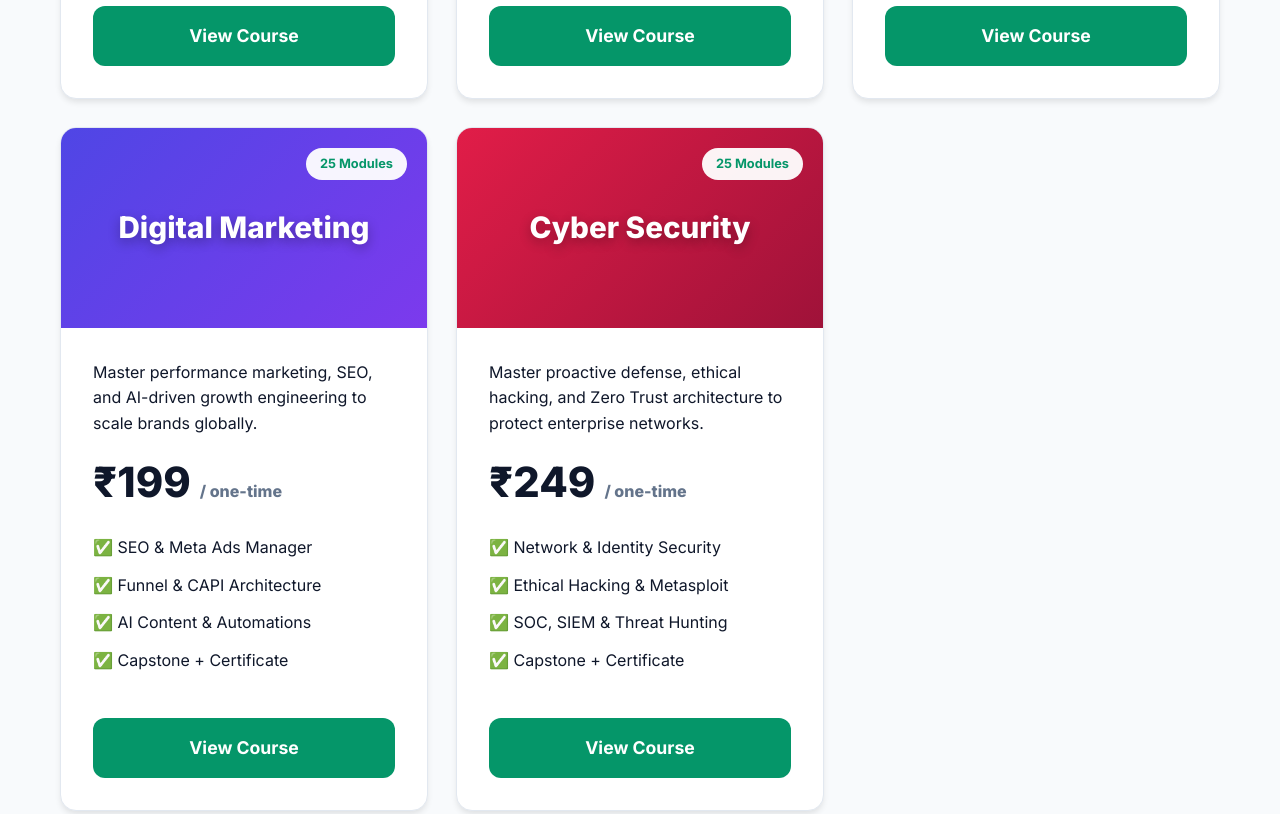
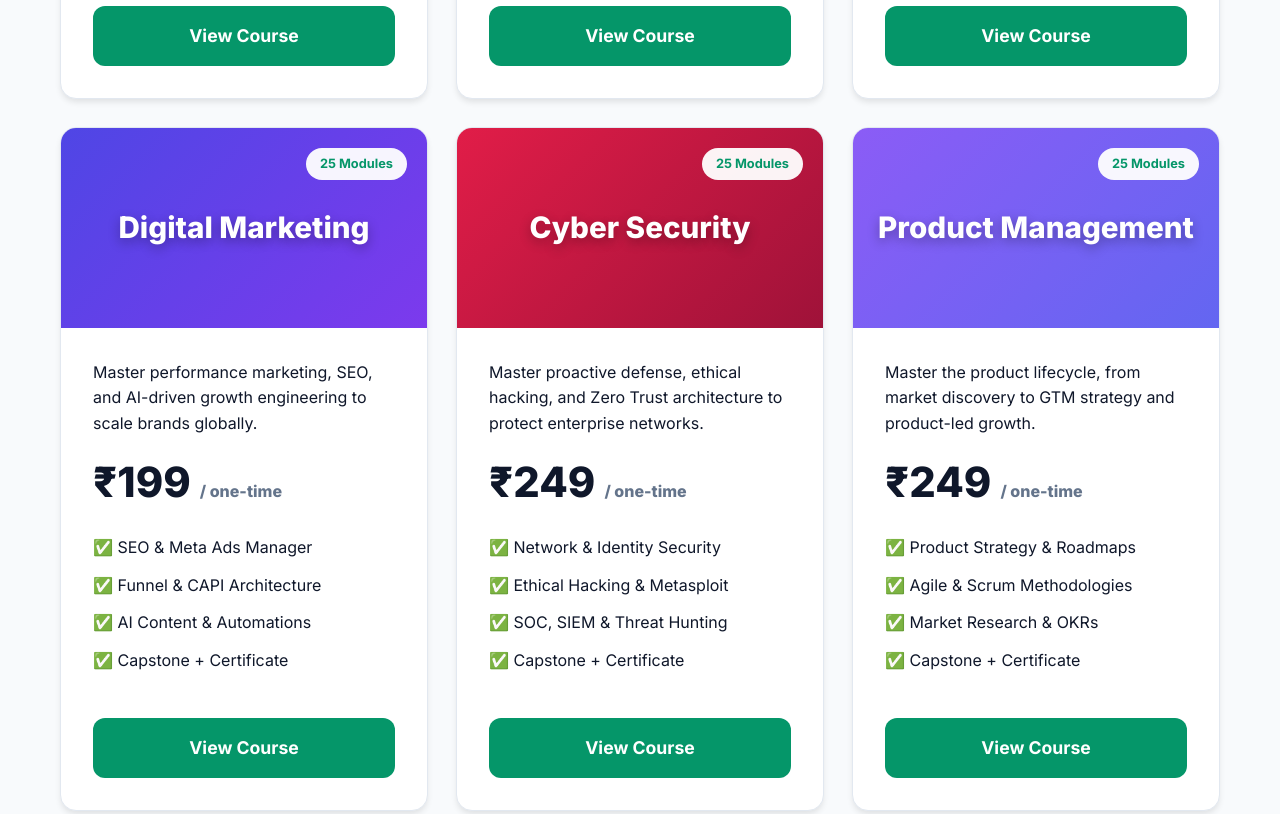
Before and after one commit to goolearn-rac/GooracLearn, a plain HTML site: page index.html in a window 1280 px wide. Shown: the part 1500-2314 px from the top of the page. Drawn offline with Linux system fonts and the light colour scheme.

Commit message:
Update index.html

```diff
--- a/index.html
+++ b/index.html
@@ -4,16 +4,16 @@
     <meta charset="UTF-8">
     <meta name="viewport" content="width=device-width, initial-scale=1.0, maximum-scale=1.0, user-scalable=no">
 
-    <meta name="title" content="Goorac Learn | Professional Certifications in Cyber Security, Digital Marketing, Data Analytics, Prompt Engineering & HR Management">
-    <meta name="description" content="Master Cyber Security, Digital Marketing, Data Analytics, Prompt Engineering, and HR Management with Goorac Learn. Industry-recognized 25-module certification courses with lifetime access, hands-on projects, and verifiable certificates.">
-    <meta name="keywords" content="Cyber Security Course, Ethical Hacking Certification, Digital Marketing Course, HR Management Certification, Data Analytics Certification, Prompt Engineering Course, AI Certification, Goorac Learn, SEO, Performance Marketing, SQL Python Training, Business Intelligence, LLM Prompting, Talent Management">
+    <meta name="title" content="Goorac Learn | Professional Certifications in Product Management, Cyber Security, Digital Marketing, Data Analytics, Prompt Engineering & HR Management">
+    <meta name="description" content="Master Product Management, Cyber Security, Digital Marketing, Data Analytics, Prompt Engineering, and HR Management with Goorac Learn. Industry-recognized 25-module certification courses with lifetime access, hands-on projects, and verifiable certificates.">
+    <meta name="keywords" content="Product Management Course, Cyber Security Course, Ethical Hacking Certification, Digital Marketing Course, HR Management Certification, Data Analytics Certification, Prompt Engineering Course, AI Certification, Goorac Learn, Product Lifecycle, Agile, SEO, Performance Marketing, SQL Python Training, Business Intelligence, LLM Prompting, Talent Management">
     <meta name="author" content="Goorac Corporation">
     <meta name="robots" content="index, follow">
 
     <meta property="og:type" content="website">
     <meta property="og:url" content="https://www.yourwebsite.com/index.html">
-    <meta property="og:title" content="Goorac Learn | Cyber Security, Digital Marketing, Data Analytics, Prompt Engineering & HR Management Certifications">
-    <meta property="og:description" content="Professional certification programs to boost your career in Cyber Security, Digital Marketing, Data, AI, and Human Resources.">
+    <meta property="og:title" content="Goorac Learn | Product Management, Cyber Security, Digital Marketing, Data Analytics, Prompt Engineering & HR Management Certifications">
+    <meta property="og:description" content="Professional certification programs to boost your career in Product Management, Cyber Security, Digital Marketing, Data, AI, and Human Resources.">
     <meta property="og:image" content="https://www.yourwebsite.com/icon.png">
     <meta property="og:image:secure_url" content="https://www.yourwebsite.com/icon.png">
     <meta property="og:image:type" content="image/png">
@@ -23,11 +23,11 @@
 
     <meta property="twitter:card" content="summary_large_image">
     <meta property="twitter:url" content="https://www.yourwebsite.com/index.html">
-    <meta property="twitter:title" content="Goorac Learn | Cyber Security, Digital Marketing, Data Analytics, Prompt Engineering & HR Management">
-    <meta property="twitter:description" content="Master Cyber Security, Digital Marketing, Data, AI, and HR skills with industry-recognized certifications.">
+    <meta property="twitter:title" content="Goorac Learn | Product Management, Cyber Security, Digital Marketing, Data Analytics, Prompt Engineering & HR Management">
+    <meta property="twitter:description" content="Master Product Management, Cyber Security, Digital Marketing, Data, AI, and HR skills with industry-recognized certifications.">
     <meta property="twitter:image" content="https://www.yourwebsite.com/icon.png">
 
-    <title>Goorac Learn | Cyber Security, Digital Marketing, Data Analytics, Prompt Engineering & HR Management Certifications</title>
+    <title>Goorac Learn | Product Management, Cyber Security, Digital Marketing, Data Analytics, Prompt Engineering & HR Management Certifications</title>
     <link href="https://fonts.googleapis.com/css2?family=Inter:wght@400;500;600;700;800&family=JetBrains+Mono:wght@400;500&display=swap" rel="stylesheet">
     <style>
         /* Premium SaaS Theme Variables - Emerald & Midnight Blue */
@@ -545,6 +545,24 @@
                         <a href="cyber-security.html" class="btn">View Course</a>
                     </div>
                 </div>
+
+                <div class="course-card">
+                    <div class="course-header" style="background: linear-gradient(135deg, #8b5cf6, #6366f1);">
+                        <h3>Product Management</h3>
+                        <div class="course-badge">25 Modules</div>
+                    </div>
+                    <div class="course-body">
+                        <p>Master the product lifecycle, from market discovery to GTM strategy and product-led growth.</p>
+                        <div class="price">₹249 <span>/ one-time</span></div>
+                        <ul class="features-list">
+                            <li>✅ Product Strategy & Roadmaps</li>
+                            <li>✅ Agile & Scrum Methodologies</li>
+                            <li>✅ Market Research & OKRs</li>
+                            <li>✅ Capstone + Certificate</li>
+                        </ul>
+                        <a href="product-management.html" class="btn">View Course</a>
+                    </div>
+                </div>
             </div>
         </div>
     </section>
@@ -591,7 +609,8 @@
                     <a href="prompt-engineering.html" style="color: #cbd5e1; text-decoration: none; display: block; margin-bottom: 8px;">Prompt Engineering</a>
                     <a href="hr-management.html" style="color: #cbd5e1; text-decoration: none; display: block; margin-bottom: 8px;">HR Management</a>
                     <a href="digital-marketing.html" style="color: #cbd5e1; text-decoration: none; display: block; margin-bottom: 8px;">Digital Marketing</a>
-                    <a href="cybersecurity.html" style="color: #cbd5e1; text-decoration: none; display: block;">Cyber Security</a>
+                    <a href="cybersecurity.html" style="color: #cbd5e1; text-decoration: none; display: block; margin-bottom: 8px;">Cyber Security</a>
+                    <a href="product-management.html" style="color: #cbd5e1; text-decoration: none; display: block;">Product Management</a>
                 </div>
                 <div>
                     <strong style="color: white;">Company</strong><br><br>
```
